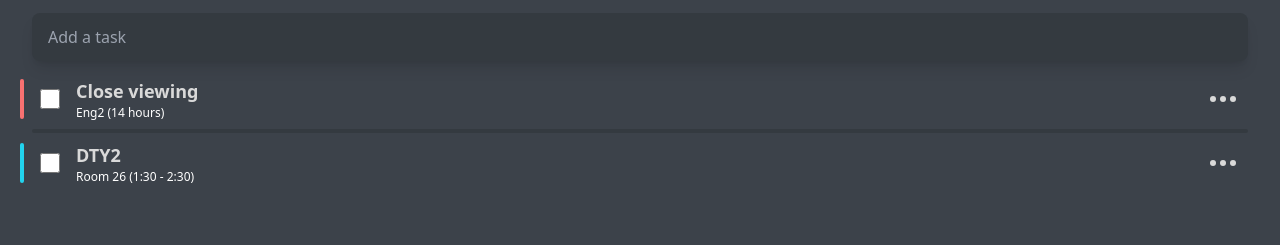
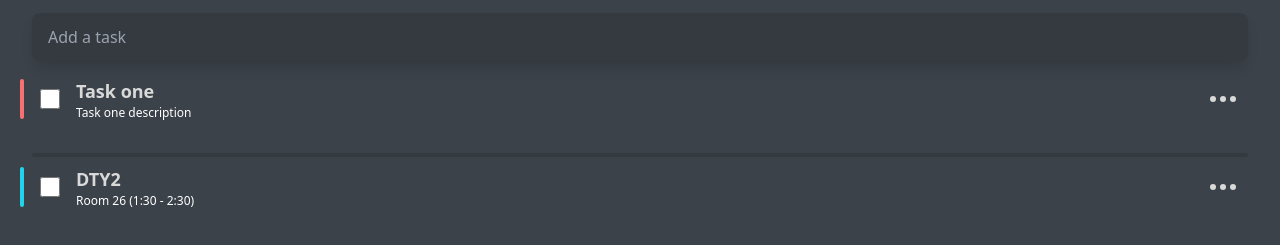
Before and after one commit to oliwilliams1/Snout-Apps-Website, a website built with Vite: page snout-apps/index.html in a window 1280 px wide. Shown: the part 159-404 px from the top of the page. Built offline with nearby package versions, Linux system fonts and the light colour scheme.

Commit message:
Load tasks from local storage

```diff
--- a/snout-apps/index.html
+++ b/snout-apps/index.html
@@ -52,23 +52,7 @@
     </div>
 
     <!-- Tasks -->
-    <div class="flex pl-5 pr-8 py-2 items-center">
-      <div class="flex w-full items-center">
-        <div class="rounded-full bg-red-400 w-1 h-10"></div>
-        <div class="flex flex-row items-center ml-4">
-          <input type="checkbox" class="w-5 h-6 mr-4 rounded">
-           <div>
-             <h1 class="text-lg font-semibold text-snout-bright">Close viewing</h1>
-             <h2 class="text-xs font-extralight text-snout-light">Eng2 (14 hours)</h2>
-          </div>
-        </div>
-        <div class="flex gap-1 ml-auto mr-3">
-          <div class="w-1.5 h-1.5 rounded-full bg-snout-bright"></div>
-          <div class="w-1.5 h-1.5 rounded-full bg-snout-bright"></div>
-          <div class="w-1.5 h-1.5 rounded-full bg-snout-bright"></div>
-        </div>
-      </div>
-    </div>
+    <div class="flex flex-col pl-5 pr-8 py-2 items-start" id="listContainer"></div>
 
     <!-- Divider -->
     <div class="flex px-8">
--- a/snout-apps/src/main.ts
+++ b/snout-apps/src/main.ts
@@ -1,6 +1,7 @@
 import { invoke } from "@tauri-apps/api/core";
+import * as yaml from 'yaml';
 
-async function setPosition() : Promise<void> {
+async function setPosition(): Promise<void> {
   try {
     await invoke('set_window_position');
   } catch (error) {
@@ -8,7 +9,7 @@ async function setPosition() : Promise<void> {
   }
 }
 
-async function closeWindow() : Promise<void> {
+async function closeWindow(): Promise<void> {
   try {
     await invoke('close_window');
   } catch (error) {
@@ -24,3 +25,47 @@ document.addEventListener('keydown', (event) => {
     closeWindow();
   }
 });
+
+document.addEventListener('DOMContentLoaded', () => {
+  if (localStorage.getItem("todo.yaml") === null) {
+    localStorage.setItem("todo.yaml", `
+tasks:
+  - task:
+    title: "Task one"
+    description: "Task one description"
+    completed: 0
+  `);
+  }
+
+  const data = yaml.parse(localStorage.getItem("todo.yaml")!);
+
+  const container = document.getElementById('listContainer')!
+  let containerInnerHTML : string= "";
+
+  if (container) {
+    for (const task of data.tasks) {
+      containerInnerHTML += `
+        <div class="flex w-full items-center">
+          <div class="rounded-full bg-red-400 w-1 h-10"></div>
+          <div class="flex flex-row items-center ml-4">
+            <input type="checkbox" ${task.completed ? "checked" : ""} class="w-5 h-6 mr-4 rounded">
+            <div>
+              <h1 class="text-lg font-semibold text-snout-bright">${task.title}</h1>
+              <h2 class="text-xs font-extralight text-snout-light">${task.description}</h2>
+            </div>
+          </div>
+          <div class="flex gap-1 ml-auto mr-3">
+            <div class="w-1.5 h-1.5 rounded-full bg-snout-bright"></div>
+            <div class="w-1.5 h-1.5 rounded-full bg-snout-bright"></div>
+            <div class="w-1.5 h-1.5 rounded-full bg-snout-bright"></div>
+          </div>
+        </div> <br>
+      `;
+    }
+
+    container.innerHTML = containerInnerHTML;
+    console.log(data);
+  } else {
+    console.error("Container not found");
+  }
+});
```
Also changed, not shown: snout-apps/package.json (+5 -2 lines), 1 other file.
